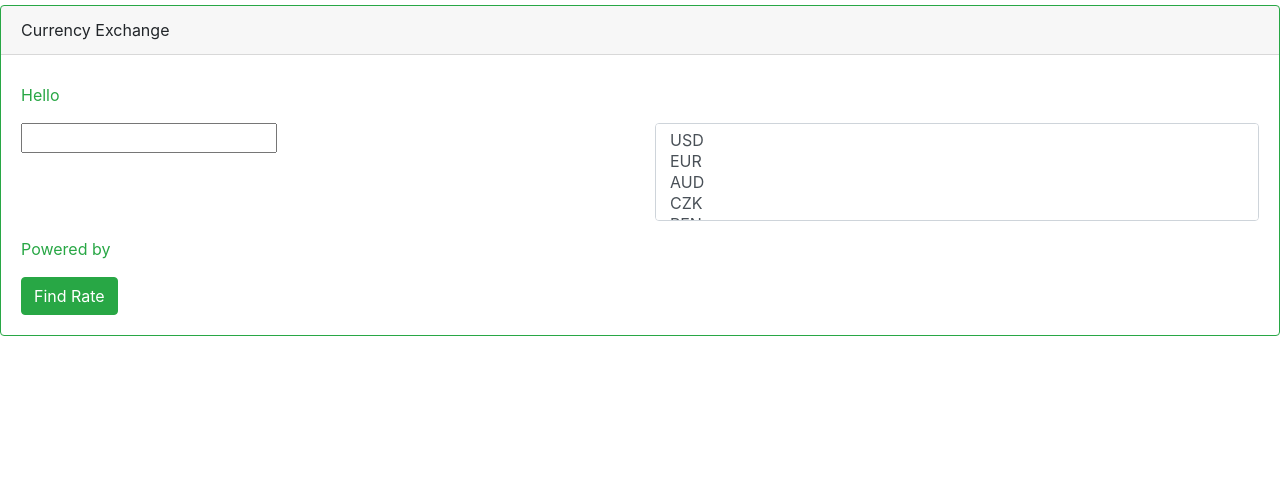
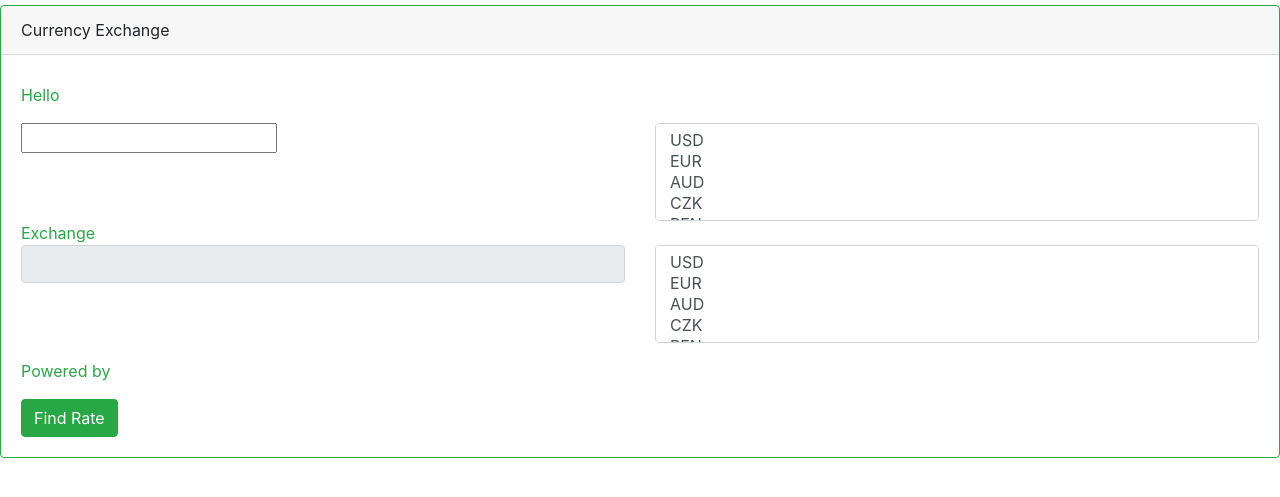
Before and after one commit to murphynd/coin, a website built with webpack: page src/index.html in a window 1280 px wide. Shown: the part 41-538 px from the top of the page. Built offline with nearby package versions, Linux system fonts and the light colour scheme.

Commit message:
this adds ammount to html troubleshooting amount and conversion rate

```diff
--- a/src/index.html
+++ b/src/index.html
@@ -12,7 +12,7 @@
         <div class="card-header">Currency Exchange</div>
         <div class="card-body text-success">
           <h5><span class="LLC-conversion"></span></h5>
-          Hello
+          Hello <span class="amount"></span>
           <span class="LLC-choice"></span>
           <p><span class="date"></span></p>
           <form id="Exchange">
@@ -30,6 +30,26 @@
                 </select>
               </div>
             </div>
+            Exchange
+            <div class="row">
+              <div class="col">
+                <input
+                  class="form-control"
+                  id="disabledInput"
+                  type="text"
+                  disabled
+                />
+              </div>
+              <div class="col">
+                <select multiple class="form-control" id="LLC-con">
+                  <option>USD</option>
+                  <option>EUR</option>
+                  <option>AUD</option>
+                  <option>CZK</option>
+                  <option>PEN</option>
+                </select>
+              </div>
+            </div>
             <p><span class="result"></span></p>
             <p>Powered by <span class="author"></span></p>
             <button type="submit" class="btn btn-success">Find Rate</button>
--- a/src/main.js
+++ b/src/main.js
@@ -7,7 +7,8 @@ $(document).ready(function () {
   $("#Exchange").submit(function () {
     event.preventDefault();
     const LCC = $("#LLC").val();
-    // let amount = $(".amount").val();
+    let llcCon = $("#con").val;
+    let amount = $(".amount").val();
 
     let request = new XMLHttpRequest();
     const url = `https://v6.exchangerate-api.com/v6/${process.env.API_KEY}/latest/${LCC}`;
@@ -26,7 +27,9 @@ $(document).ready(function () {
 
     function getElements(response) {
       $(".LLC-choice").text(`${response.base_code}.`);
-      $(".LLC-conversion").text(`${response.conversion_rates.AUD}`);
+      $("amount").text(amount);
+      console.log(amount);
+      $(".LLC-conversion").text(`${response.conversion_rates}`);
       $(".date").text(`${response.time_last_update_utc}`);
       // $(".showRates").text(`${response.conversion_rates}`);
       $(".result").text(`${response.result}.`);
```
